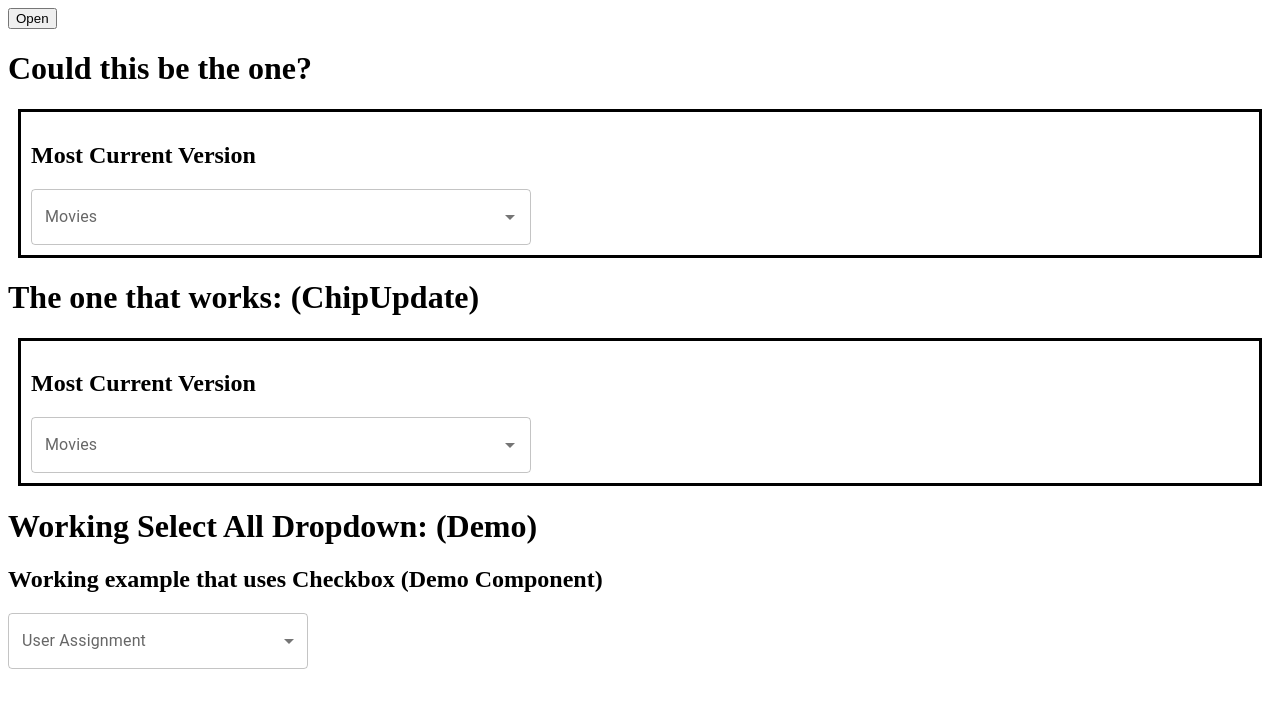
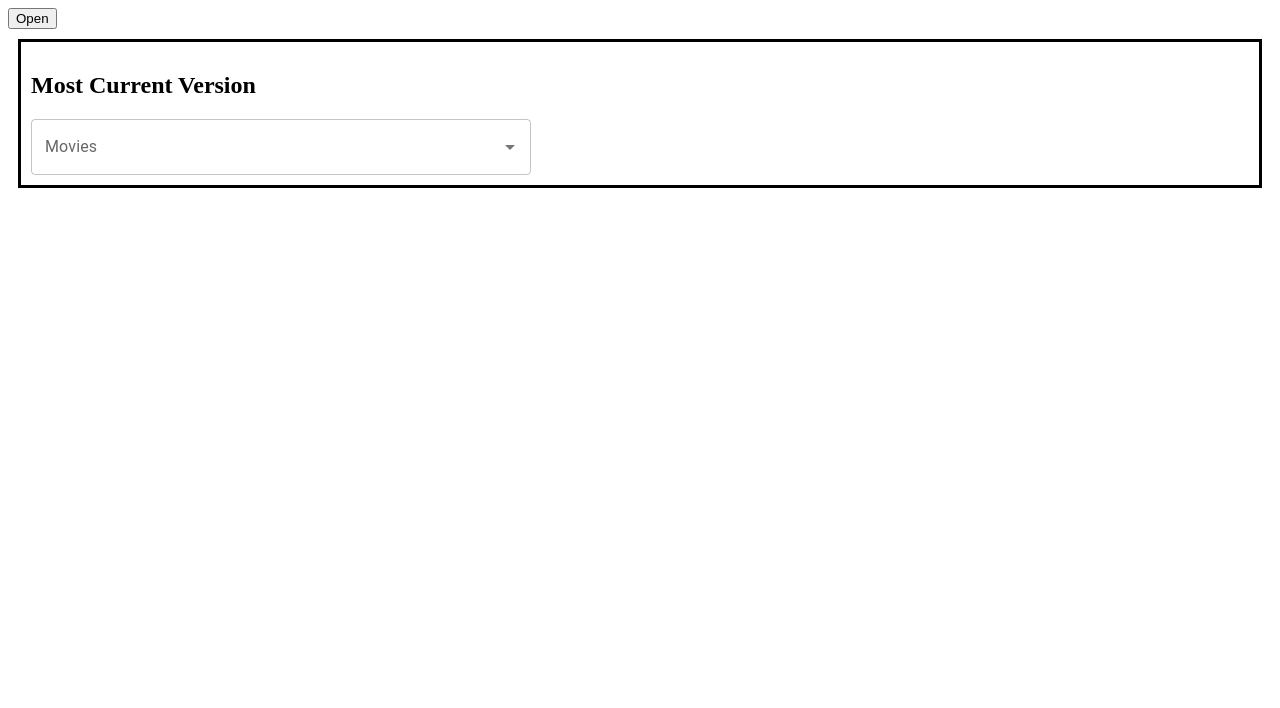
Before and after one commit to thompsons90/multi-select, a React (Create React App) app: page / in a window 1280 px wide. Shown: the top 708 px of the page. Built offline with nearby package versions, Linux system fonts and the light colour scheme.

Commit message:
updated multi select chip checkbox dropdown

```diff
--- a/src/App.js
+++ b/src/App.js
@@ -24,20 +24,8 @@ function App() {
         Ooooh fancy modal ya got der don't ya know!
         <ChipUpdate />
       </Modal>
-
       <div>
-        <h1>Could this be the one?</h1>
         <Combo />
-      </div>
-
-      <div>
-        <h1>The one that works: (ChipUpdate)</h1>
-        <ChipUpdate />
-      </div>
-
-      <div>
-        <h1>Working Select All Dropdown: (Demo)</h1>
-        <Demo />
       </div>
     </div>
   );
```
Also changed, not shown: src/components/ChipUpdate.js (+2 -65 lines), src/components/Combo.js (+2 -46 lines).
